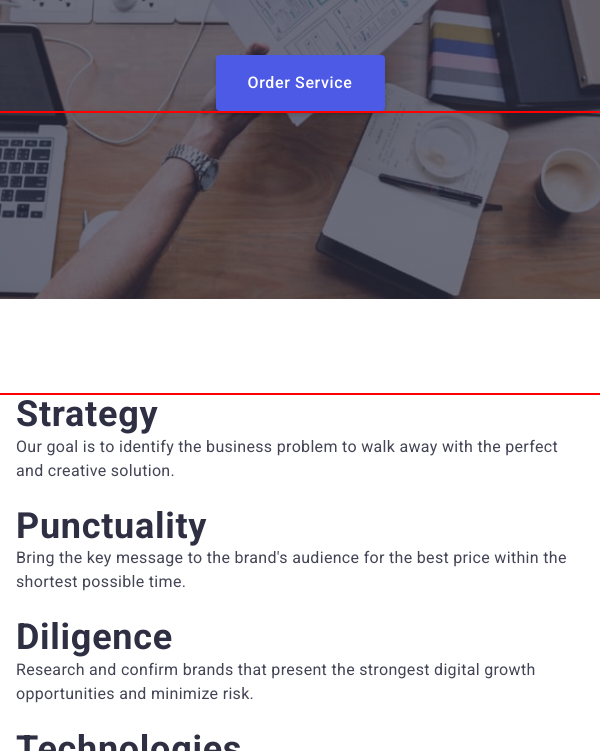
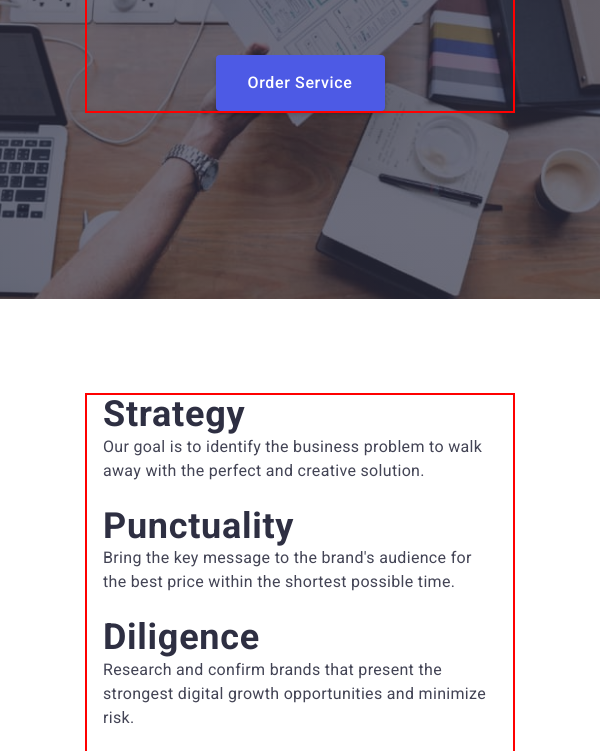
Before and after one commit to EvgenBilous/goit-markup-hw-07, a plain HTML site: page index.html in a window 600 px wide. Shown: the part 355-1106 px from the top of the page. Drawn offline with nearby package versions, Linux system fonts and the light colour scheme.

Commit message:
container added for mobile

```diff
--- a/css/mobile.css
+++ b/css/mobile.css
@@ -20,8 +20,9 @@
   outline: var(--outline-on-off);
 }
 
-@media screen and (min-width: 0px) and (max-width: 767px) {
+@media screen and (min-width: 469px) and (max-width: 767px) {
   .container {
+    width: 767px;
     outline: var(--outline-on-off);
   }
   .menu {
--- a/css/styles.css
+++ b/css/styles.css
@@ -111,6 +111,7 @@ img {
   display: flex;
 }
 .container {
+  max-width: 426px;
   width: 100%;
   padding-left: 15px;
   padding-right: 15px;
```
